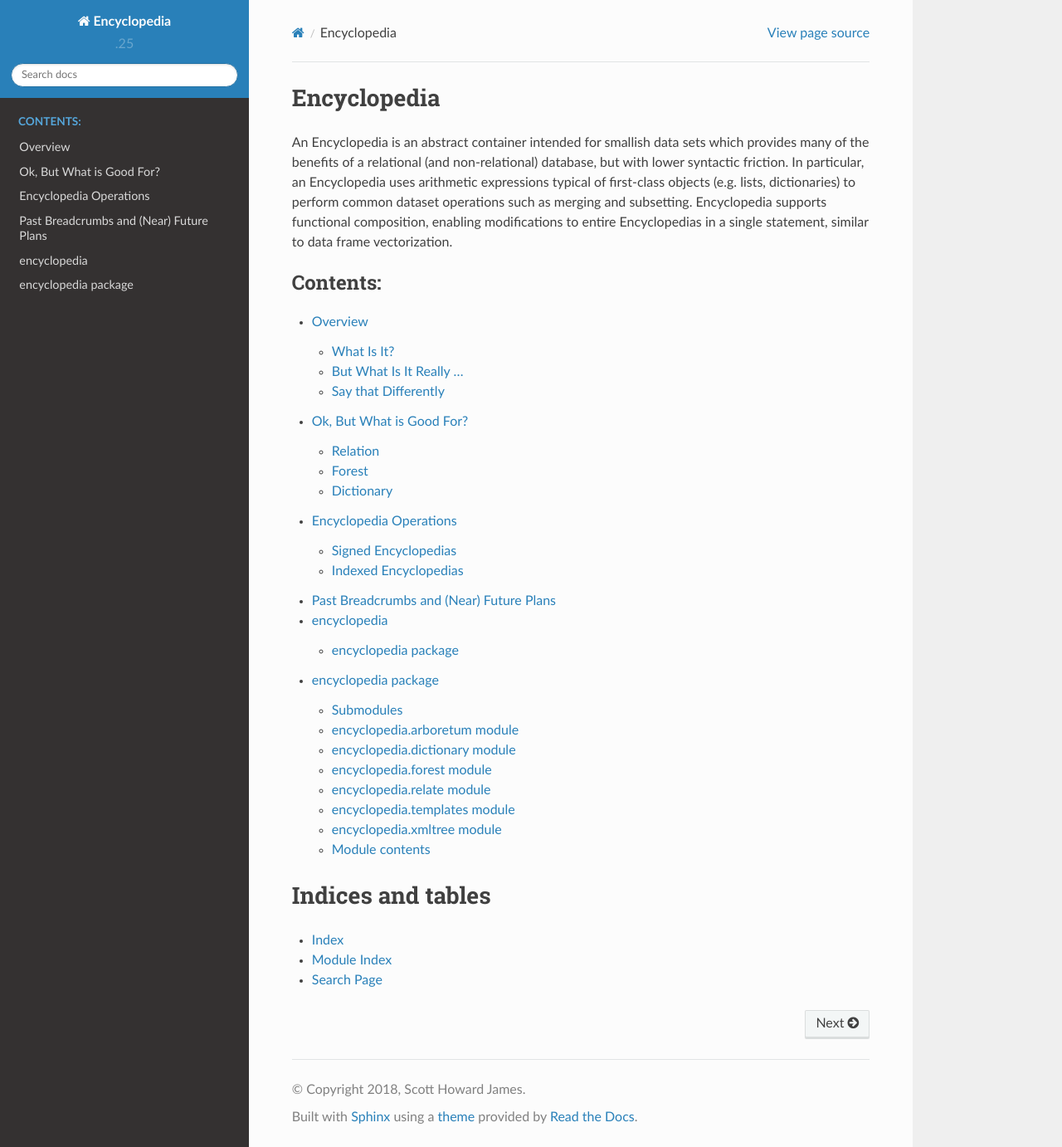
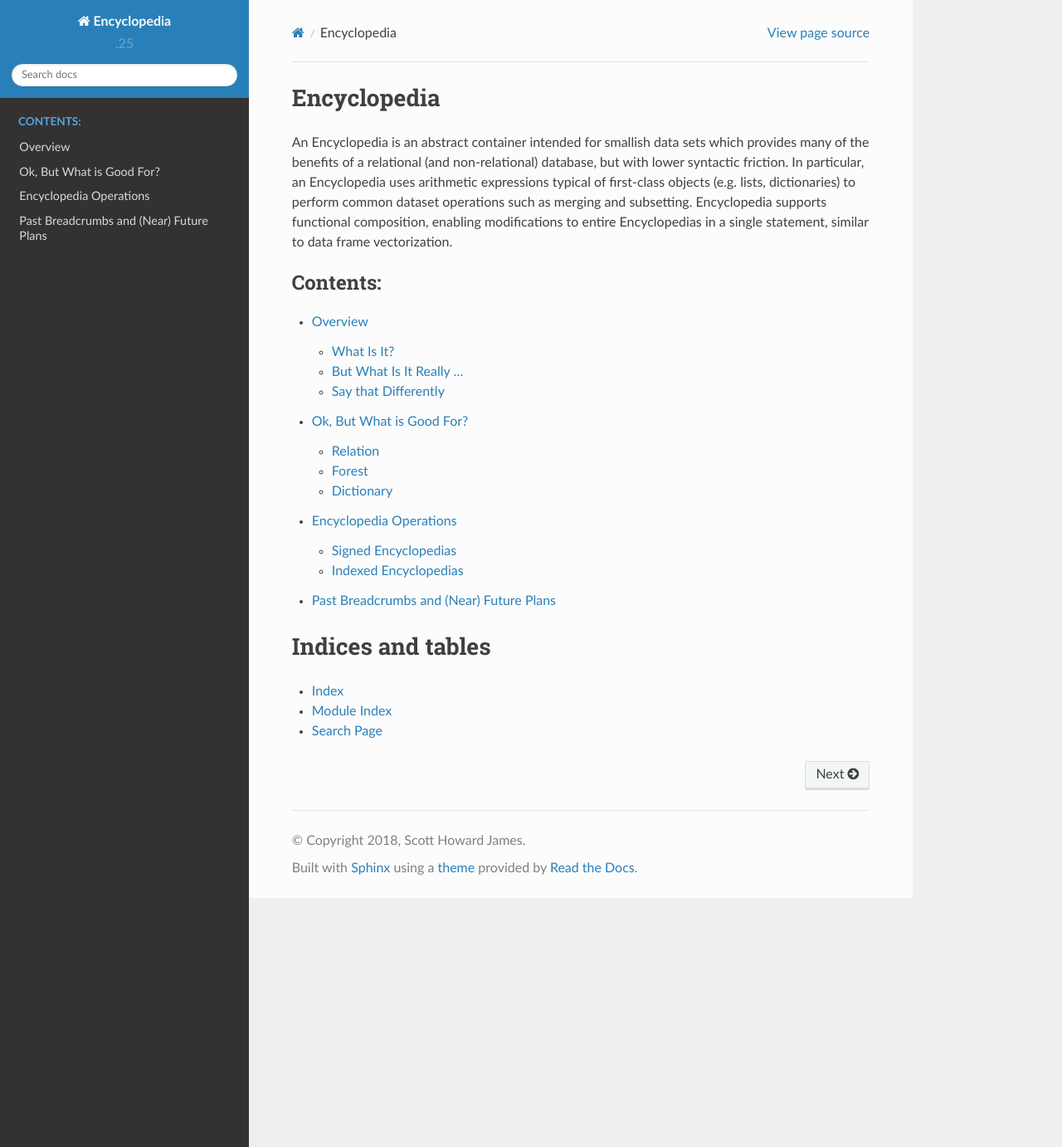
Before and after one commit to scott-howard-james/encyclopedia, a Sphinx documentation site: the page built from docs/index.rst, in a window 1280 px wide and 1382 px high. Shown: the whole window at 83% size. Built offline with Sphinx 7.4.7 and the Read the Docs theme 2.0.0, drawn with Linux system fonts in a browser that asks for light colours.

Commit message:
Remove source from Sphinx and try again

```diff
--- a/docs/index.rst
+++ b/docs/index.rst
@@ -13,8 +13,6 @@ An Encyclopedia is an abstract container intended for smallish data sets which p
    :caption: Contents:
 
    readme
-   source/modules
-   source/encyclopedia
 
 Indices and tables
 ==================
```
Also changed, not shown: 8 other files.
